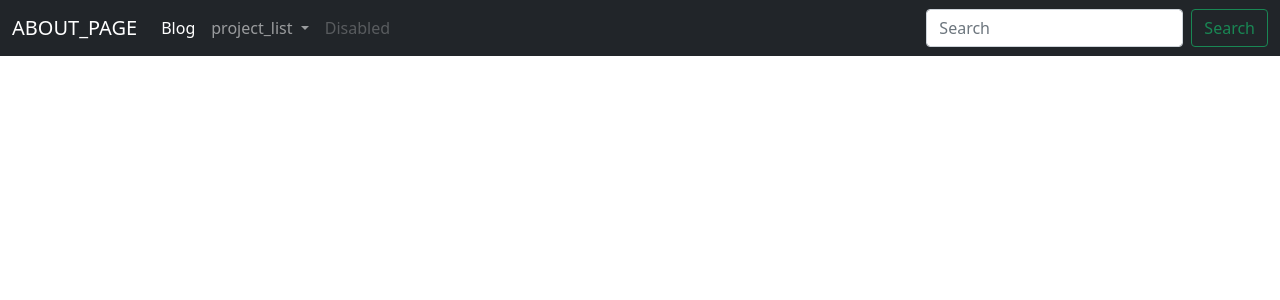
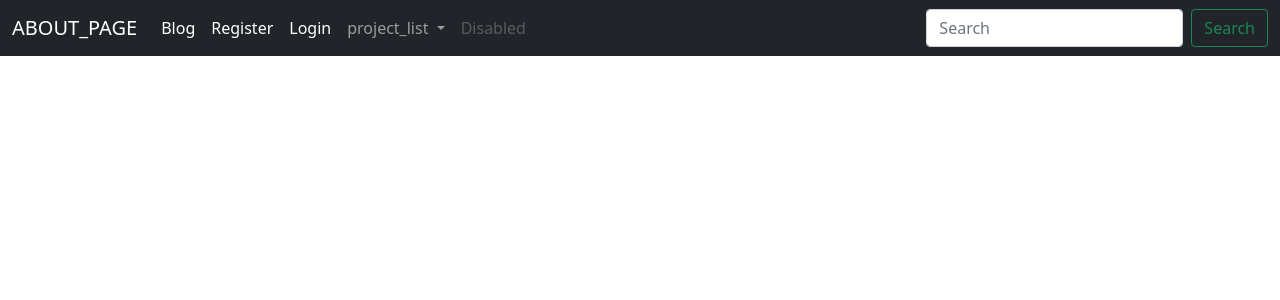
Before and after one commit to Dslate88/tf-aws-django-website, a Django app: template base/templates/base.html in a window 1280 px wide. Shown: the top 300 px of the page. Run offline with Django 4.2, Linux system fonts and the light colour scheme; the template is opened without the code that fills it, so the values that code supplies are empty.

Commit message:
added login view to urlsconfig and linked to base html

```diff
--- a/base/templates/base.html
+++ b/base/templates/base.html
@@ -34,6 +34,16 @@
         <!-- blog_link -->
         <li class="nav-item">
             <a class="nav-link active" aria-current="page" href="{% url "blog-home" %}">Blog</a>
+        </li>
+
+        <!-- registration -->
+        <li class="nav-item">
+            <a class="nav-link active" aria-current="page" href="{% url "user-register" %}">Register</a>
+        </li>
+
+        <!-- login -->
+        <li class="nav-item">
+            <a class="nav-link active" aria-current="page" href="{% url "user-login" %}">Login</a>
         </li>
 
         <!-- project dropdown -->
```
Also changed, not shown: base/users/urls.py (+10 -2 lines).
